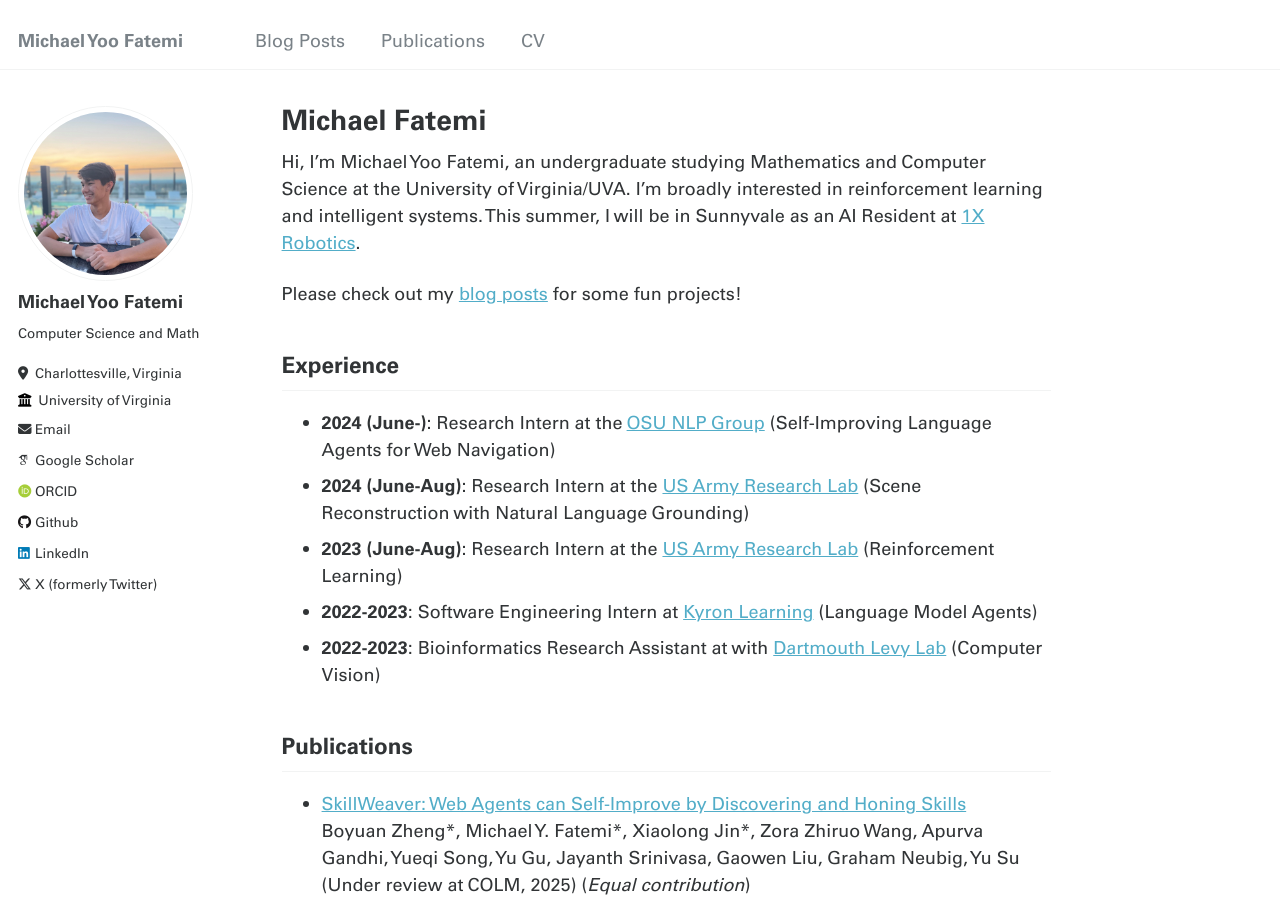
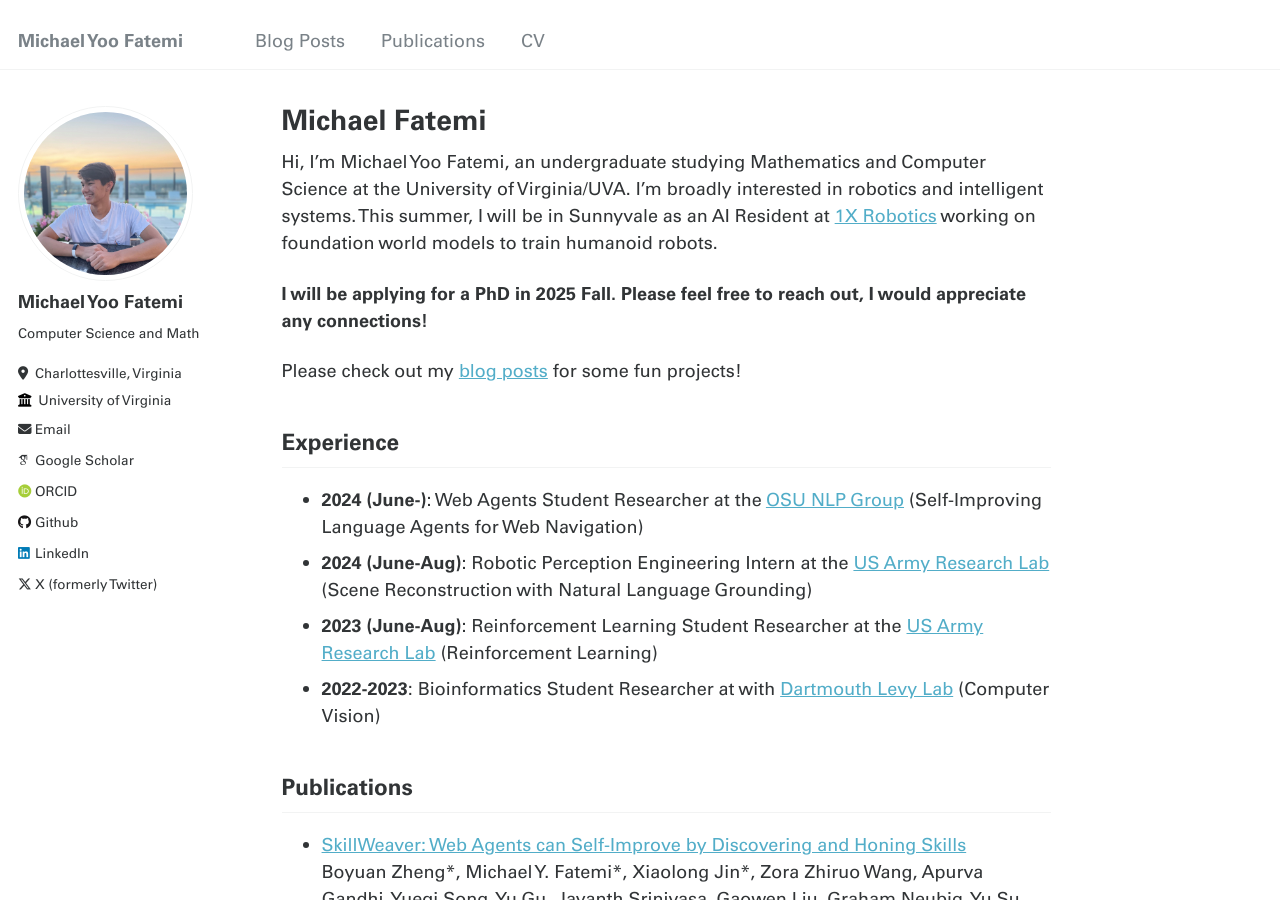
Before and after one commit to myfatemi04/myfatemi04.github.io, a Jekyll site: the page built from _pages/about.md, in a window 1280 px wide and 900 px high. Built offline with Jekyll 4.4.1, drawn with Linux system fonts in a browser that asks for light colours; some web fonts are replaced.

Commit message:
Add more to "about"

```diff
--- a/_pages/about.md
+++ b/_pages/about.md
@@ -7,7 +7,9 @@ redirect_from:
   - /about.html
 ---
 
-Hi, I'm Michael Yoo Fatemi, an undergraduate studying Mathematics and Computer Science at the University of Virginia/UVA. I'm broadly interested in reinforcement learning and intelligent systems. This summer, I will be in Sunnyvale as an AI Resident at [1X Robotics](https://1x.tech/).
+Hi, I'm Michael Yoo Fatemi, an undergraduate studying Mathematics and Computer Science at the University of Virginia/UVA. I'm broadly interested in robotics and intelligent systems. This summer, I will be in Sunnyvale as an AI Resident at [1X Robotics](https://1x.tech/) working on foundation world models to train humanoid robots.
+
+**I will be applying for a PhD in 2025 Fall. Please feel free to reach out, I would appreciate any connections!**
 
 Please check out my [blog posts](/year-archive/) for some fun projects!
 
@@ -15,11 +17,11 @@ Please check out my [blog posts](/year-archive/) for some fun projects!
 
 <!-- - **2023-2024**: Robotics Research Assistant at [UVA Collaborative Robotics Lab](https://www.collabrobotics.com/) -->
 
-- **2024 (June-)**: Research Intern at the [OSU NLP Group](https://ysu1989.github.io/) (Self-Improving Language Agents for Web Navigation)
-- **2024 (June-Aug)**: Research Intern at the [US Army Research Lab](http://www.arl.army.mil/) (Scene Reconstruction with Natural Language Grounding)
-- **2023 (June-Aug)**: Research Intern at the [US Army Research Lab](http://www.arl.army.mil/) (Reinforcement Learning)
-- **2022-2023**: Software Engineering Intern at [Kyron Learning](https://kyronlearning.com/) (Language Model Agents)
-- **2022-2023**: Bioinformatics Research Assistant at with [Dartmouth Levy Lab](https://jlevy44.github.io/levylab/) (Computer Vision)
+- **2024 (June-)**: Web Agents Student Researcher at the [OSU NLP Group](https://ysu1989.github.io/) (Self-Improving Language Agents for Web Navigation)
+- **2024 (June-Aug)**: Robotic Perception Engineering Intern at the [US Army Research Lab](http://www.arl.army.mil/) (Scene Reconstruction with Natural Language Grounding)
+- **2023 (June-Aug)**: Reinforcement Learning Student Researcher at the [US Army Research Lab](http://www.arl.army.mil/) (Reinforcement Learning)
+<!-- - **2022-2023**: Software Engineering Intern at [Kyron Learning](https://kyronlearning.com/) (Language Model Agents) -->
+- **2022-2023**: Bioinformatics Student Researcher at with [Dartmouth Levy Lab](https://jlevy44.github.io/levylab/) (Computer Vision)
 
 ## Publications
 
```
